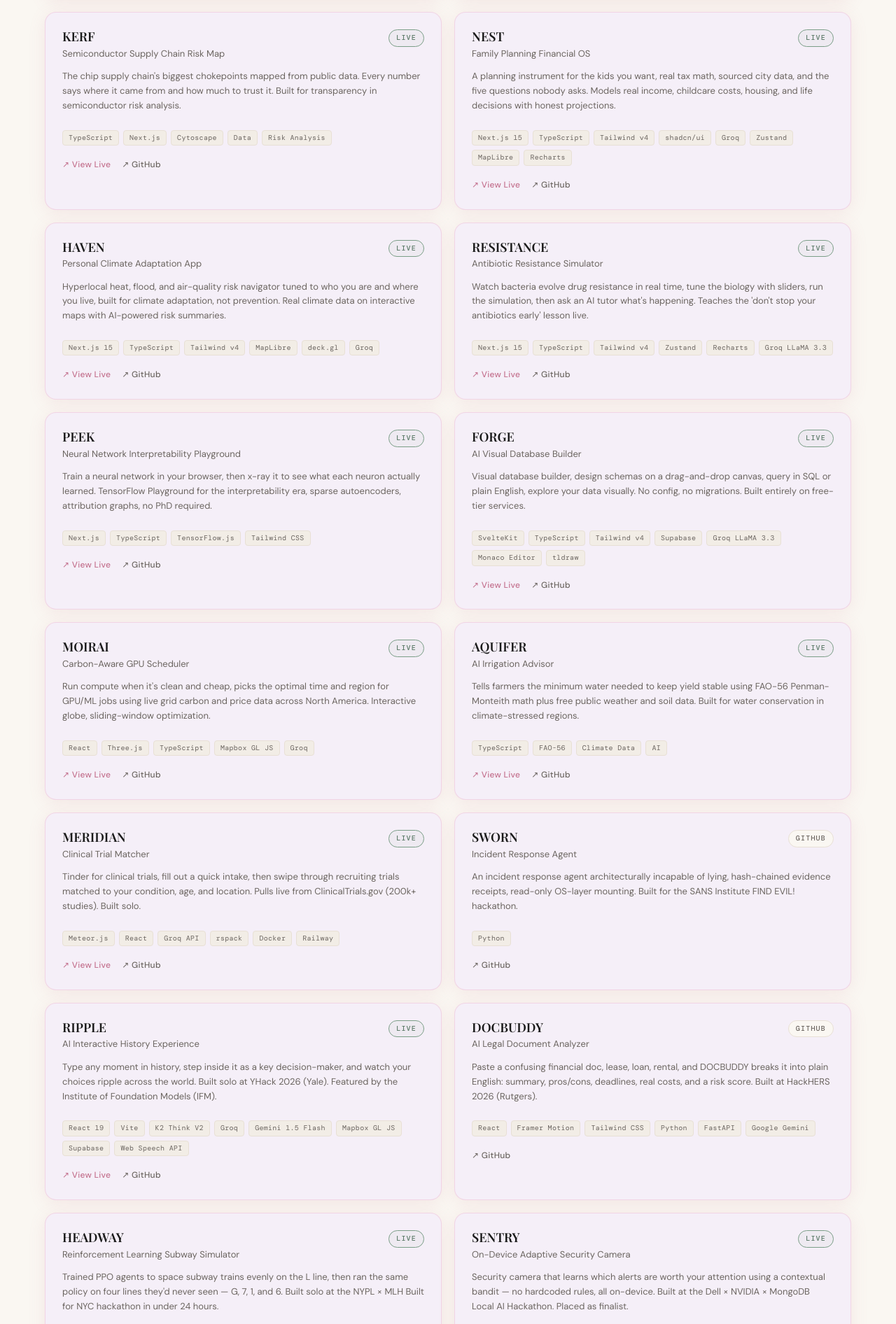
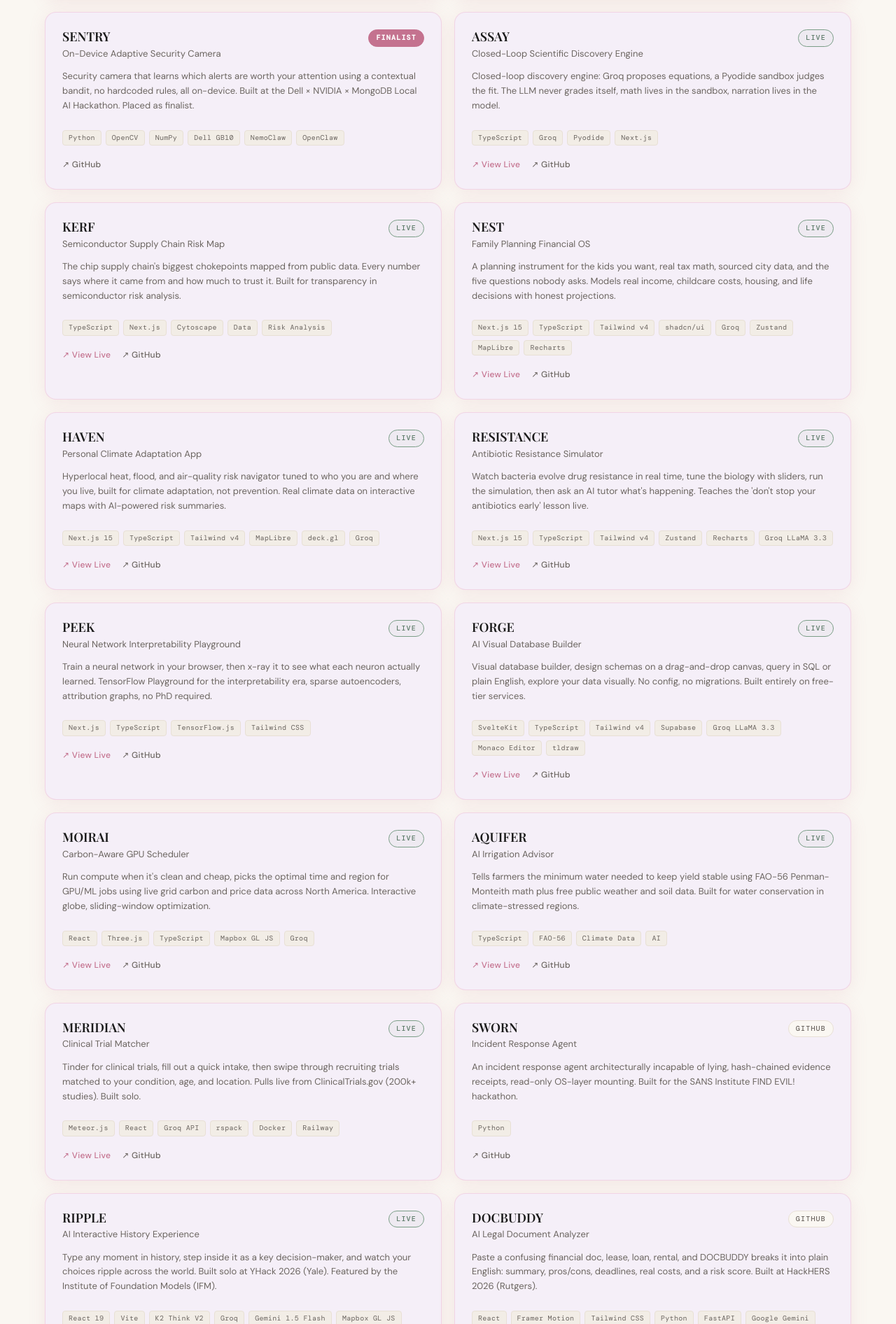
Before and after one commit to nylaimanii/nyla-portfolio, a React (Vite) app: page / in a window 1280 px wide. Shown: the part 4508-6400 px from the top of the page at 70% size. Built offline with nearby package versions, Linux system fonts and the light colour scheme; a web font is replaced by a local one.

Commit message:
move headway and sentry up, add finalist badge to sentry
Co-Authored-By: Claude Opus 5 (1M context) <noreply@anthropic.com>

```diff
--- a/src/App.css
+++ b/src/App.css
@@ -808,6 +808,12 @@
   border: 1px solid var(--accent-2);
   font-weight: 700;
 }
+.project-status--finalist {
+  color: #fff;
+  background: var(--accent-dark);
+  border: 1px solid var(--accent-dark);
+  font-weight: 700;
+}
 .project-status--github {
   color: var(--text-muted);
   background: var(--bg);
--- a/src/components/Projects.jsx
+++ b/src/components/Projects.jsx
@@ -12,6 +12,7 @@ function statusClass(status = '') {
   if (s.includes('winner')) return 'project-status project-status--winner';
   if (s.includes('progress')) return 'project-status project-status--progress';
   if (s.includes('github')) return 'project-status project-status--github';
+  if (s.includes('finalist')) return 'project-status project-status--finalist';
   return 'project-status project-status--live';
 }
 
@@ -20,6 +21,7 @@ function statusLabel(status = '') {
   if (s.includes('winner')) return 'WINNER';
   if (s.includes('progress')) return 'IN PROGRESS';
   if (s.includes('github')) return 'GITHUB';
+  if (s.includes('finalist')) return 'FINALIST';
   return 'LIVE';
 }
 
--- a/src/constants/data.js
+++ b/src/constants/data.js
@@ -87,6 +87,23 @@ export const projects = [
     stack: ["TypeScript", "React", "Vite", "Node.js", "Drizzle ORM", "Google Gemini AI"],
     status: "WINNER",
     github: "https://github.com/nylaimanii/greenspace"
+  },
+  {
+    name: "HEADWAY",
+    subtitle: "Reinforcement Learning Subway Simulator",
+    description: "Trained PPO agents to space subway trains evenly on the L line, then ran the same policy on four lines they'd never seen, G, 7, 1, and 6. Built solo at the NYPL × MLH Built for NYC hackathon in under 24 hours.",
+    stack: ["Python", "Three.js", "Next.js", "PPO", "RL"],
+    status: "LIVE",
+    github: "https://github.com/nylaimanii/conductor",
+    live: "https://conductor-seven-alpha.vercel.app"
+  },
+  {
+    name: "SENTRY",
+    subtitle: "On-Device Adaptive Security Camera",
+    description: "Security camera that learns which alerts are worth your attention using a contextual bandit, no hardcoded rules, all on-device. Built at the Dell × NVIDIA × MongoDB Local AI Hackathon. Placed as finalist.",
+    stack: ["Python", "OpenCV", "NumPy", "Dell GB10", "NemoClaw", "OpenClaw"],
+    status: "FINALIST",
+    github: "https://github.com/nylaimanii/sentry"
   },
   {
     name: "ASSAY",
@@ -202,23 +219,6 @@ export const projects = [
     stack: ["React", "Framer Motion", "Tailwind CSS", "Python", "FastAPI", "Google Gemini"],
     status: "GITHUB",
     github: "https://github.com/nylaimanii/docbuddy"
-  },
-  {
-    name: "HEADWAY",
-    subtitle: "Reinforcement Learning Subway Simulator",
-    description: "Trained PPO agents to space subway trains evenly on the L line, then ran the same policy on four lines they'd never seen \u2014 G, 7, 1, and 6. Built solo at the NYPL \u00d7 MLH Built for NYC hackathon in under 24 hours.",
-    stack: ["Python", "Three.js", "Next.js", "PPO", "RL"],
-    status: "LIVE",
-    github: "https://github.com/nylaimanii/conductor",
-    live: "https://conductor-seven-alpha.vercel.app"
-  },
-  {
-    name: "SENTRY",
-    subtitle: "On-Device Adaptive Security Camera",
-    description: "Security camera that learns which alerts are worth your attention using a contextual bandit \u2014 no hardcoded rules, all on-device. Built at the Dell \u00d7 NVIDIA \u00d7 MongoDB Local AI Hackathon. Placed as finalist.",
-    stack: ["Python", "OpenCV", "NumPy", "Dell GB10", "NemoClaw", "OpenClaw"],
-    status: "LIVE",
-    github: "https://github.com/nylaimanii/sentry"
   }
 ];
 
```
